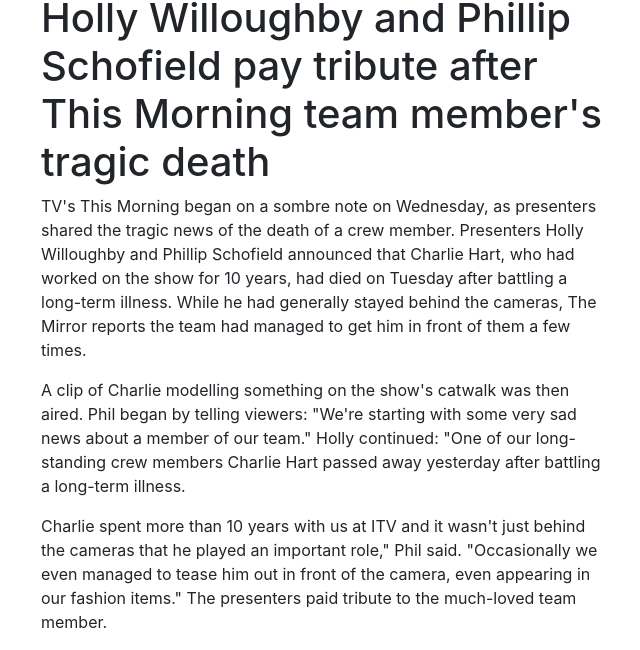
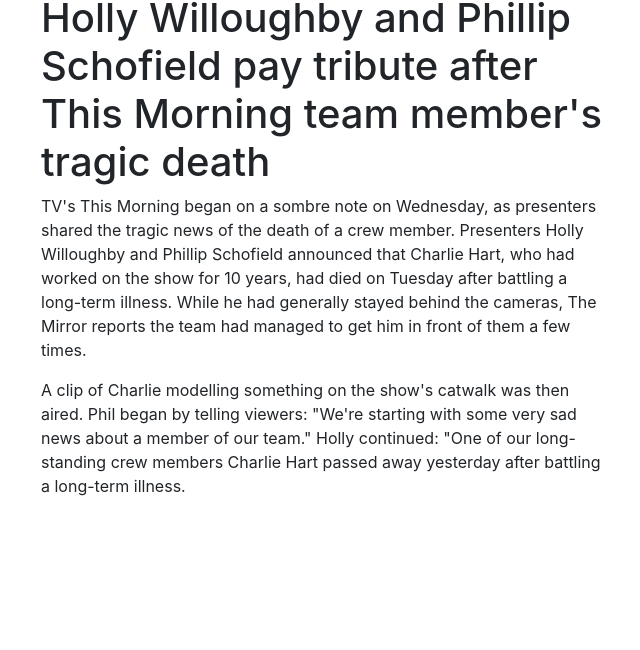
Before and after one commit to WalterMLewis/reimagined-octo-rotary-phone, a plain HTML site: page index.html in a window 1280 px wide. Shown: the part 314-964 px from the top of the page, without its empty margins (314-954 px from the left). After the commit the page ends 828 px from the top, so only its background shows below. Drawn offline with nearby package versions, Linux system fonts and the light colour scheme.

Commit message:
Update index.html

```diff
--- a/index.html
+++ b/index.html
@@ -40,11 +40,6 @@ Phil began by telling viewers: "We're starting with some very sad news about a m
 
 Holly continued: "One of our long-standing crew members Charlie Hart passed away yesterday after battling a long-term illness.</p>
 
-<p>Charlie spent more than 10 years with us at ITV and it wasn't just behind the cameras that he played an important role," Phil said.
-
-"Occasionally we even managed to tease him out in front of the camera, even appearing in our fashion items."
-
-The presenters paid tribute to the much-loved team member.</p>
 
 
 
```
